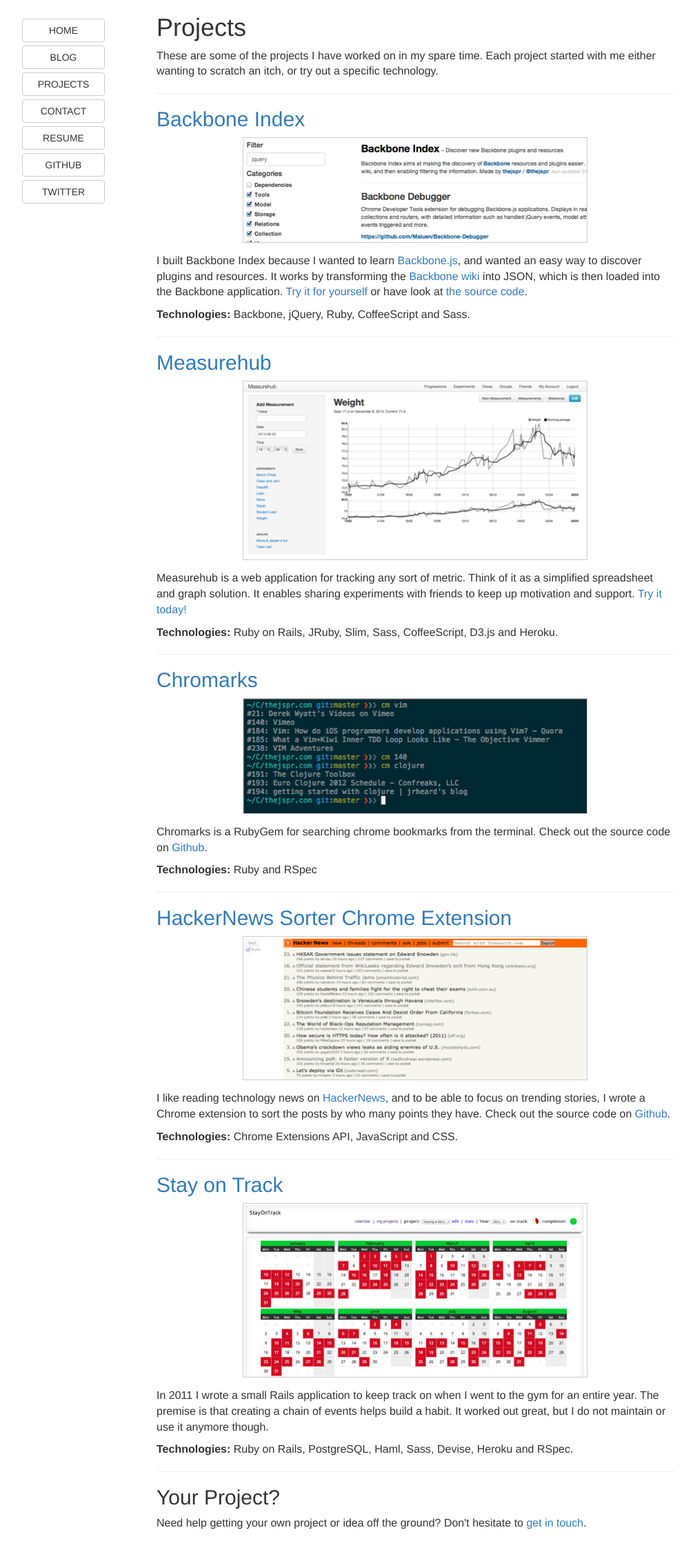
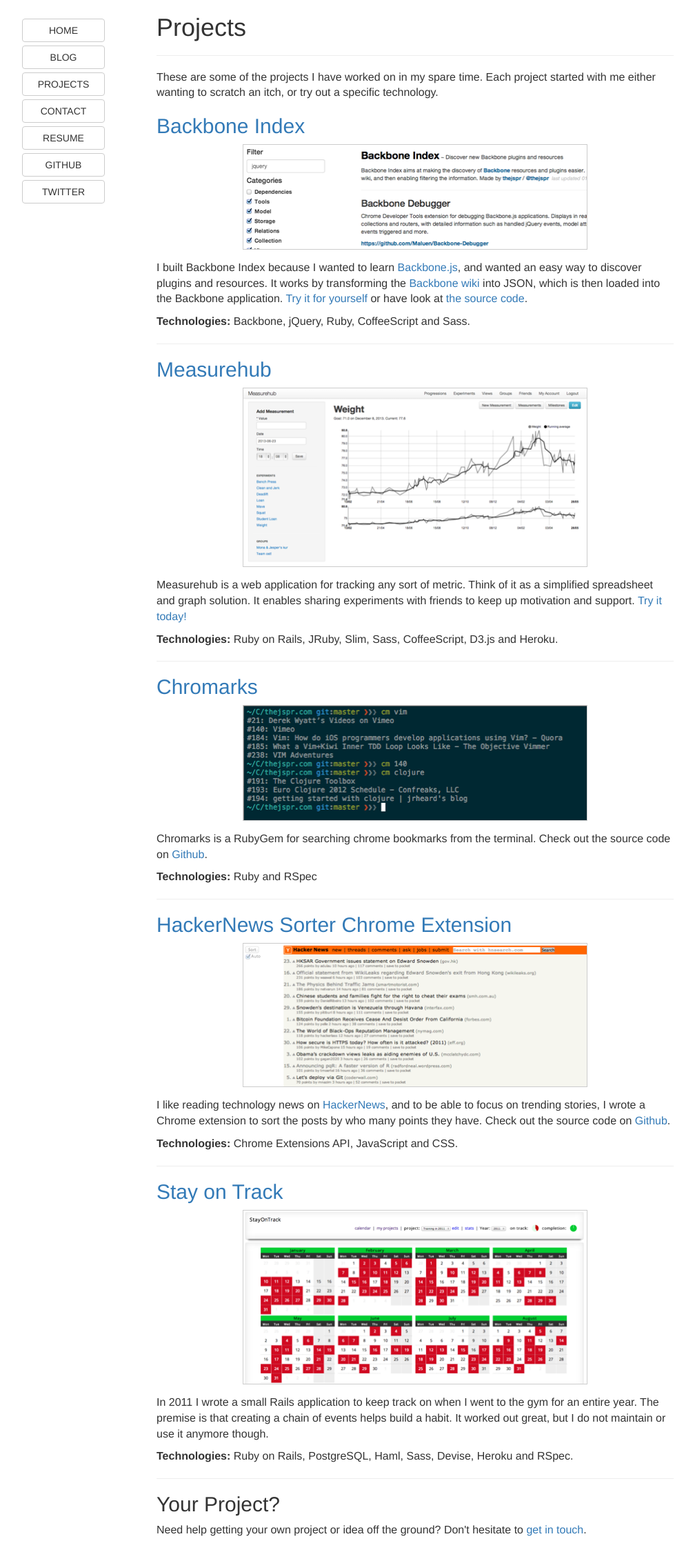
Before and after one commit to thejspr/thejspr.com, a Jekyll site: the page built from projects/index.html, in a window 1280 px wide. Shown: the whole page at 69% size, without its empty margins (38-1046 px from the left). Built offline with Jekyll 4.4.1, drawn with Linux system fonts in a browser that asks for light colours.

Commit message:
Add lines to projects and blog indexes

```diff
--- a/blog/index.html
+++ b/blog/index.html
@@ -5,6 +5,8 @@
 
 <div id="blog">
   <h1>Blog</h1>
+
+  <hr>
 
   <p>
     Subscribe to the <a href="/feed.xml">RSS feed</a> to get updated when a new article is posted.
--- a/projects/index.html
+++ b/projects/index.html
@@ -6,13 +6,13 @@
 <div class='projects'>
   <h1>Projects</h1>
 
+  <hr>
+
   <p>
     These are some of the projects I have worked on in my spare time. Each project
     started with me either wanting to scratch an itch, or try out a specific
     technology.
   </p>
-
-  <hr />
 
   <h2>
     <a href='http://backboneindex.com' target='_blank'>Backbone Index</a>
```
